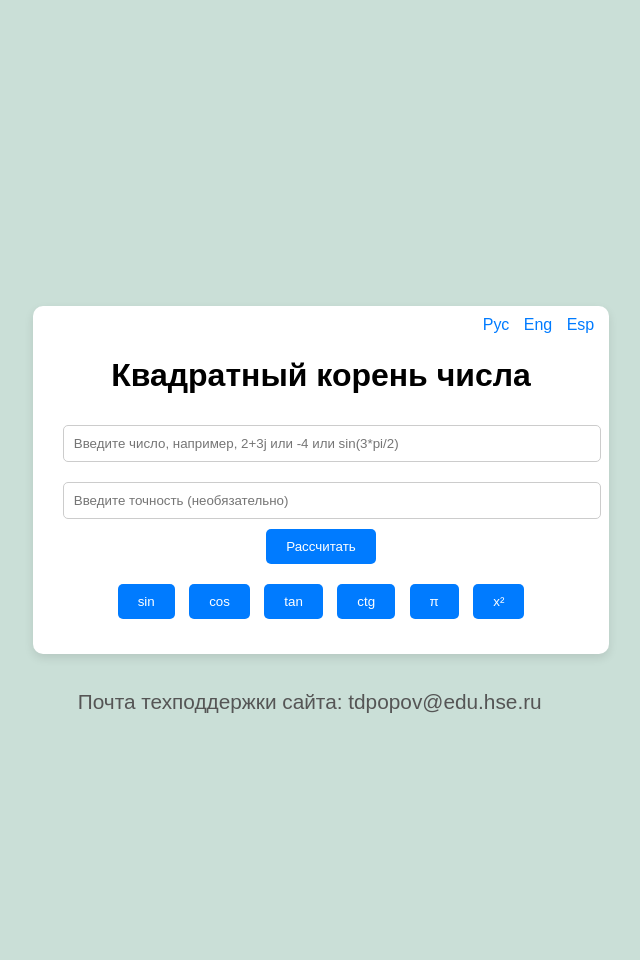
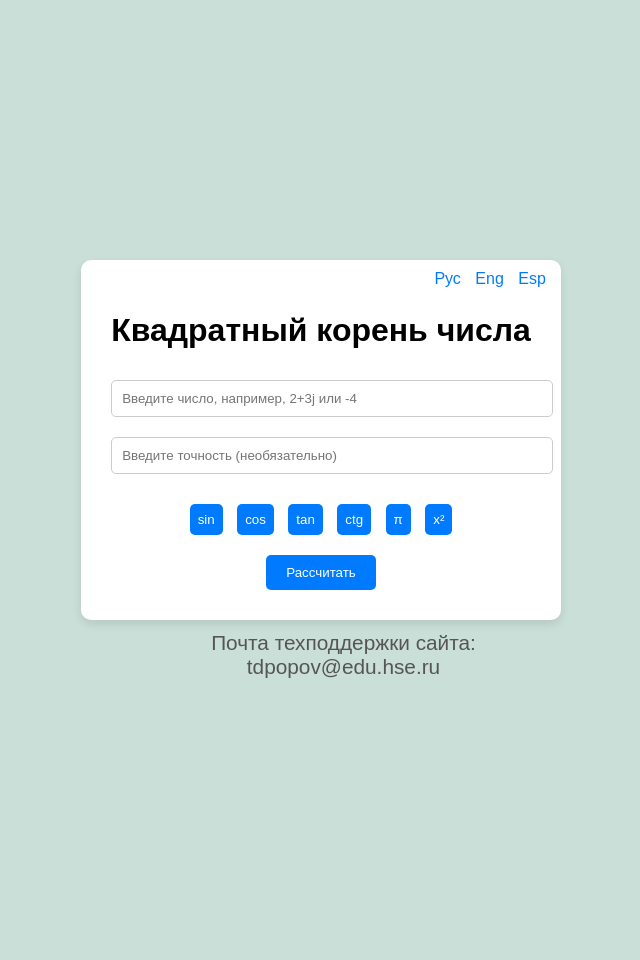
Before and after one commit to PopovIliia/calculator, a Flask app: page / in a window 1280 px wide. Shown: the whole page, without its empty margins (319-959 px from the left). After the commit the page ends 678 px from the top, so only its background shows below. Run offline with Flask 3, Linux system fonts and the light colour scheme.

Commit message:
Add files via upload

```diff
--- a/app.py
+++ b/app.py
@@ -9,7 +9,7 @@ app = Flask(__name__)
 languages = {
     "ru": {
         "title": "Квадратный корень числа",
-        "input_placeholder": "Введите число, например, 2+3j или -4 или sin(3*pi/2)",
+        "input_placeholder": "Введите число, например, 2+3j или -4",
         "precision_placeholder": "Введите точность (необязательно)",
         "submit": "Рассчитать",
         "result_label": "Результат",
@@ -19,7 +19,7 @@ languages = {
     },
     "en": {
         "title": "Square Root of a Number",
-        "input_placeholder": "Enter a number, e.g., 2+3j or -4 or sin(3*pi/2)",
+        "input_placeholder": "Enter a number, e.g., 2+3j or -4",
         "precision_placeholder": "Enter precision (optional)",
         "submit": "Calculate",
         "result_label": "Result",
@@ -29,7 +29,7 @@ languages = {
     },
     "es": {
         "title": "Raíz Cuadrada de un Número",
-        "input_placeholder": "Ingrese un número, p.ej., 2+3j o -4 o sin(3*pi/2)",
+        "input_placeholder": "Ingrese un número, p.ej., 2+3j o -4",
         "precision_placeholder": "Ingrese la precisión (opcional)",
         "submit": "Calcular",
         "result_label": "Resultado",
@@ -120,7 +120,7 @@ def index(lang="ru"):
         except ValueError:
             result = language["error"]
         except Exception as e:
-            result = language["error"]
+            result = f"Ошибка: {str(e)}"
 
     return render_template("index.html", result=result, lang=lang, language=language)
 
--- a/templates/index.html
+++ b/templates/index.html
@@ -10,7 +10,7 @@
             display: flex;
             justify-content: center;
             align-items: center;
-            height: 120vh;
+            height: 110vh;
             margin: 0;
             background-color: #cadfd7;
         }
@@ -49,7 +49,6 @@
             margin: 0 5px;
             text-decoration: none;
             color: #007BFF;
-            cursor: pointer;
         }
         .lang-buttons a:hover {
             text-decoration: underline;
@@ -61,34 +60,17 @@
             font-size: 1.3em;
             color: #555;
         }
-        .function-buttons {
-            margin-top: 15px;
+        .functions {
+            margin: 15px 0;
         }
-        .function-buttons button {
+        .functions button {
             margin: 5px;
+            padding: 8px;
         }
     </style>
     <script>
-        // Функция для вставки значения в поле ввода
-        function insertValue(value) {
-            document.querySelector('input[name="number"]').value += value;
-        }
-
-        // Функция для смены языка через AJAX
-        function changeLanguage(lang) {
-            fetch(`/change_language/${lang}`, {
-                method: 'GET',
-            })
-            .then(response => response.json())
-            .then(data => {
-                // Обновляем элементы страницы на выбранном языке
-                document.querySelector('h1').innerText = data.title;
-                document.querySelector('input[name="number"]').placeholder = data.input_placeholder;
-                document.querySelector('input[name="precision"]').placeholder = data.precision_placeholder;
-                document.querySelector('button[type="submit"]').innerText = data.submit;
-                document.querySelector('.support p').innerText = `${data.support}: ${data.email}`;
-            })
-            .catch(error => console.error('Ошибка при смене языка:', error));
+        function insertText(value) {
+            document.getElementById('number-input').value += value;
         }
     </script>
 </head>
@@ -96,28 +78,25 @@
     <div class="container">
         <h1>{{ language.title }}</h1>
         <form method="POST">
-            <input type="text" name="number" placeholder="{{ language.input_placeholder }}">
+            <input id="number-input" type="text" name="number" placeholder="{{ language.input_placeholder }}" required>
             <input type="text" name="precision" placeholder="{{ language.precision_placeholder }}">
+            <div class="functions">
+                <button type="button" onclick="insertText('sin(')">sin</button>
+                <button type="button" onclick="insertText('cos(')">cos</button>
+                <button type="button" onclick="insertText('tan(')">tan</button>
+                <button type="button" onclick="insertText('ctg(')">ctg</button>
+                <button type="button" onclick="insertText('pi')">π</button>
+                <button type="button" onclick="insertText('^2')">x²</button>
+            </div>
             <button type="submit">{{ language.submit }}</button>
         </form>
         {% if result %}
             <p>{{ language.result_label }}: {{ result }}</p>
         {% endif %}
-
-        <!-- Кнопки для вставки функций -->
-        <div class="function-buttons">
-            <button type="button" onclick="insertValue('sin(')">sin</button>
-            <button type="button" onclick="insertValue('cos(')">cos</button>
-            <button type="button" onclick="insertValue('tan(')">tan</button>
-            <button type="button" onclick="insertValue('ctg(')">ctg</button>
-            <button type="button" onclick="insertValue('pi')">π</button>
-            <button type="button" onclick="insertValue('^2')">x²</button>
-        </div>
-
         <div class="lang-buttons">
-            <a onclick="changeLanguage('ru')">Рус</a>
-            <a onclick="changeLanguage('en')">Eng</a>
-            <a onclick="changeLanguage('es')">Esp</a>
+            <a href="{{ url_for('index', lang='ru') }}">Рус</a>
+            <a href="{{ url_for('index', lang='en') }}">Eng</a>
+            <a href="{{ url_for('index', lang='es') }}">Esp</a>
         </div>
         <div class="support">
             <p>{{ language.support }}: {{ language.email }}</p>
```
